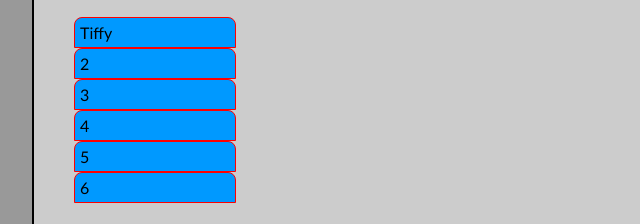
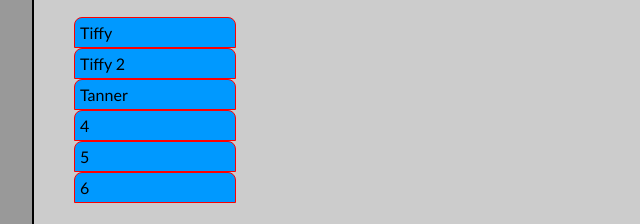
Before and after one commit to turk64/turk64.github.io, a plain HTML site: page index.html in a window 1280 px wide. Shown: the part 305-529 px from the top of the page, 270-910 px from the left. Drawn offline with Linux system fonts and the light colour scheme.

Commit message:
Initial commit

```diff
--- a/index.html
+++ b/index.html
@@ -12,8 +12,8 @@
       <div id="pictures">
         <ul>
           <li><a href="https://dl.dropbox.com/s/ok1ok64qehps1ng/tim2.m4v?dl=0">Tiffy</a></li>
-          <li><a href="https://dl.dropbox.com/s/izgvj3ziq76zeun/Men%20Without%20Hats%20-%20Hey%20Men.m4a?dl=0">2</a></li>
-          <li><a href="https://dl.dropbox.com/s/iobnfgahfinvgcm/Cap0027.m4v?dl=0">3</a></li>
+          <li><a href="https://dl.dropbox.com/s/iobnfgahfinvgcm/Cap0027.m4v?dl=0">Tiffy 2</a></li>
+          <li><a href="https://dl.dropbox.com/s/tp3g79r4j0zpk3k/Cap0028.m4v?dl=0">Tanner</a></li>
           <li><a href="#">4</a></li>
           <li><a href="#">5</a></li>
           <li><a href="#">6</a></li>
```
